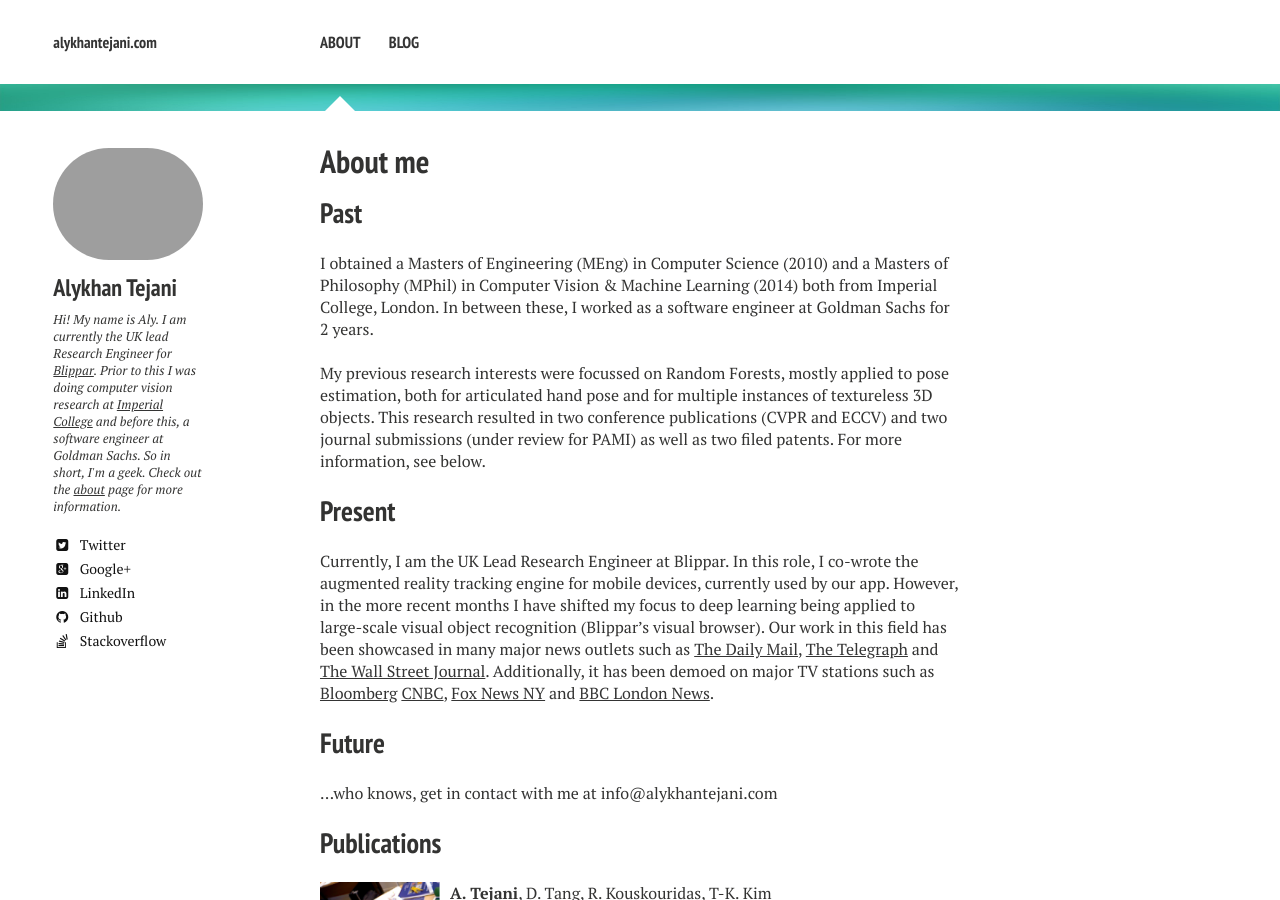
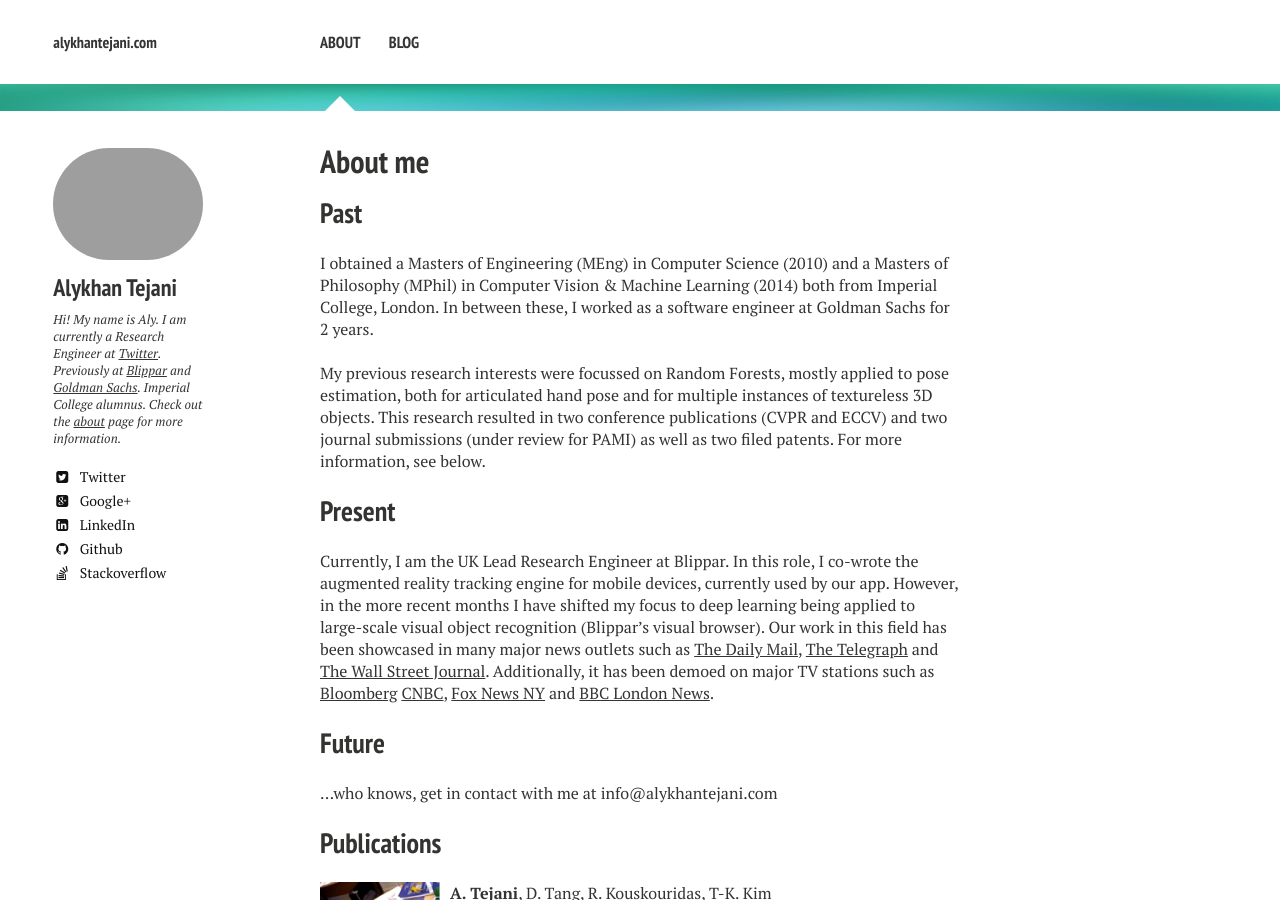
Before and after one commit to alykhantejani/alykhantejani.github.io, a Jekyll site: the page built from index.md, in a window 1280 px wide and 900 px high. Built offline with Jekyll 4.4.1, drawn with Linux system fonts in a browser that asks for light colours; nearby versions of some CDN libraries.

Commit message:
updated bio

```diff
--- a/_config.yml
+++ b/_config.yml
@@ -28,7 +28,7 @@
 owner:
   name: Alykhan Tejani
   avatar: bio-photo.jpg
-  bio: "Hi! My name is Aly. I am currently the UK lead Research Engineer for <a class='author-bio-link' href='http://www.blippar.com'>Blippar</a>. Prior to this I was doing computer vision research at <a class='author-bio-link' href = 'http://www.iis.ee.ic.ac.uk/ComputerVision/index.html'> Imperial College</a> and before this, a software engineer at Goldman Sachs. So in short, I'm a geek. Check out the <a class='author-bio-link' href = '/'>about</a> page for more information."
+  bio: "Hi! My name is Aly. I am currently a Research Engineer at <a class='author-bio-link' href='http://www.twitter.com'>Twitter</a>. Previously at <a class='author-bio-link' href='www.blippar.com'>Blippar</a> and <a class='author-bio-link' href='http://www.goldmansachs.com/'>Goldman Sachs</a>. Imperial College alumnus. Check out the <a class='author-bio-link' href = '/'>about</a> page for more information."
   email:
   disqus-shortname:
   twitter: alykhantejani
```
